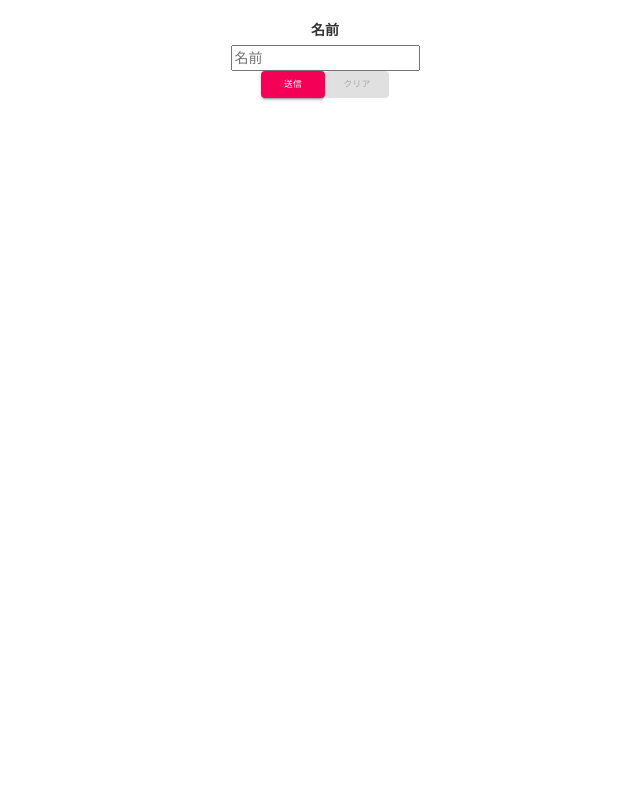
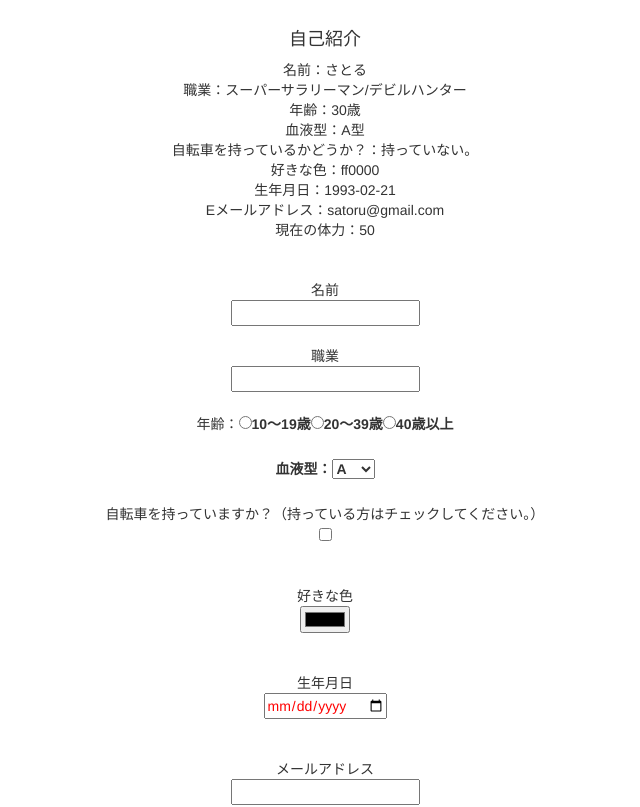
Before and after one commit to Onepiece2424/selfintroduction, a React (Create React App) app: page / in a window 1280 px wide. Shown: the top 807 px of the page, without its empty margins (325-965 px from the left). Built offline with nearby package versions, Linux system fonts and the light colour scheme.

Commit message:
Revert "react-redux-appの作成"
This reverts commit 7b57eeb01f32d0ff10045a45cf70fc121ed50eec.

```diff
--- a/src/App.jsx
+++ b/src/App.jsx
@@ -1,7 +1,7 @@
 import './App.css';
 
 // components
-import Changeform from './components/changeform/Changeform';
+import UserForm from './components/UserForm';
 
 // function
 import showResults from "./func/showResults";
@@ -9,7 +9,7 @@ import showResults from "./func/showResults";
 function App() {
   return (
     <div className="App">
-      <Changeform onSubmit={showResults}/>
+      <UserForm onSubmit={showResults} />
     </div>
   );
 }
--- a/src/components/changeform/Changeform.jsx
+++ /dev/null
@@ -1,22 +0,0 @@
-import React from 'react'
-import { reduxForm, Field } from 'redux-form'
-import renderField from '../renderField'
-import { Button } from '@material-ui/core';
-
-const Changeform = ({ handleSubmit, pristine, submitting, reset }) => {
-
-
-  return (
-    <form onSubmit={handleSubmit}>
-      <Field name="name" component={renderField} label="名前" />
-      <Button color="secondary" variant="contained" type="submit">送信</Button>
-      <Button color="secondary" variant="contained" disabled={pristine || submitting} onClick={reset}>
-        クリア
-      </Button>
-    </form>
-  )
-}
-
-export default reduxForm({
-  form: 'changeform'
-})(Changeform)
```
